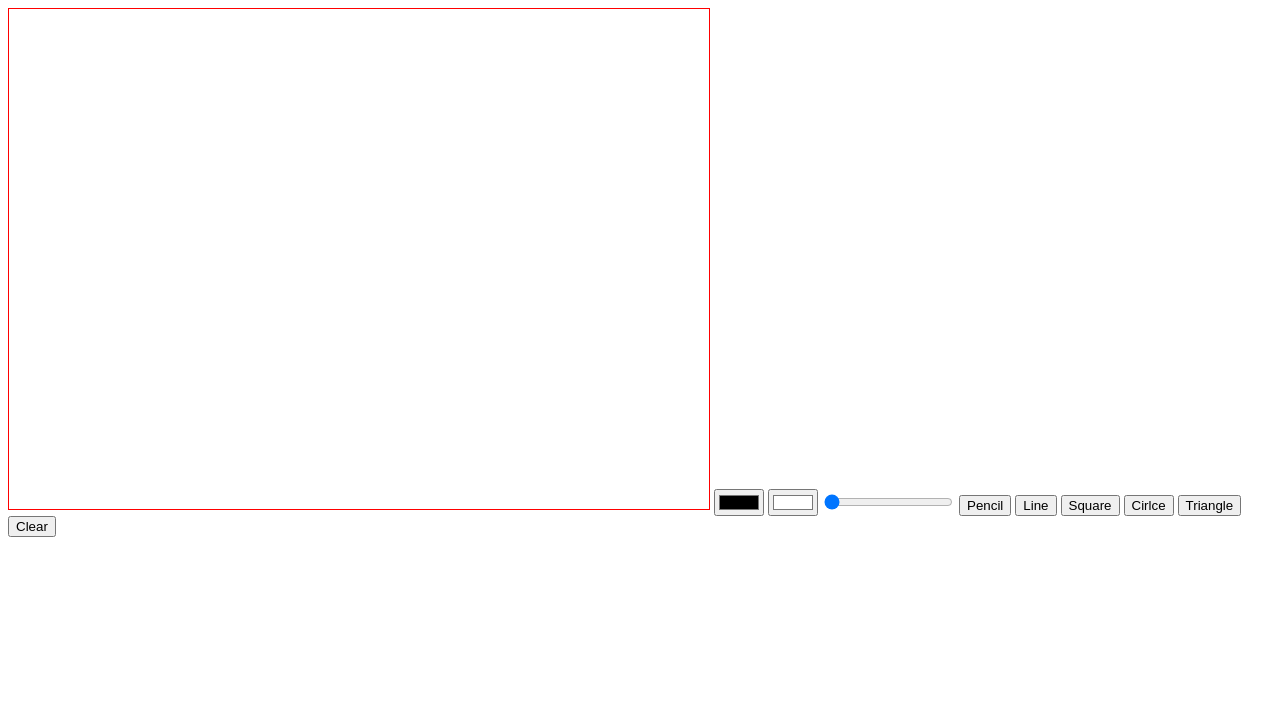
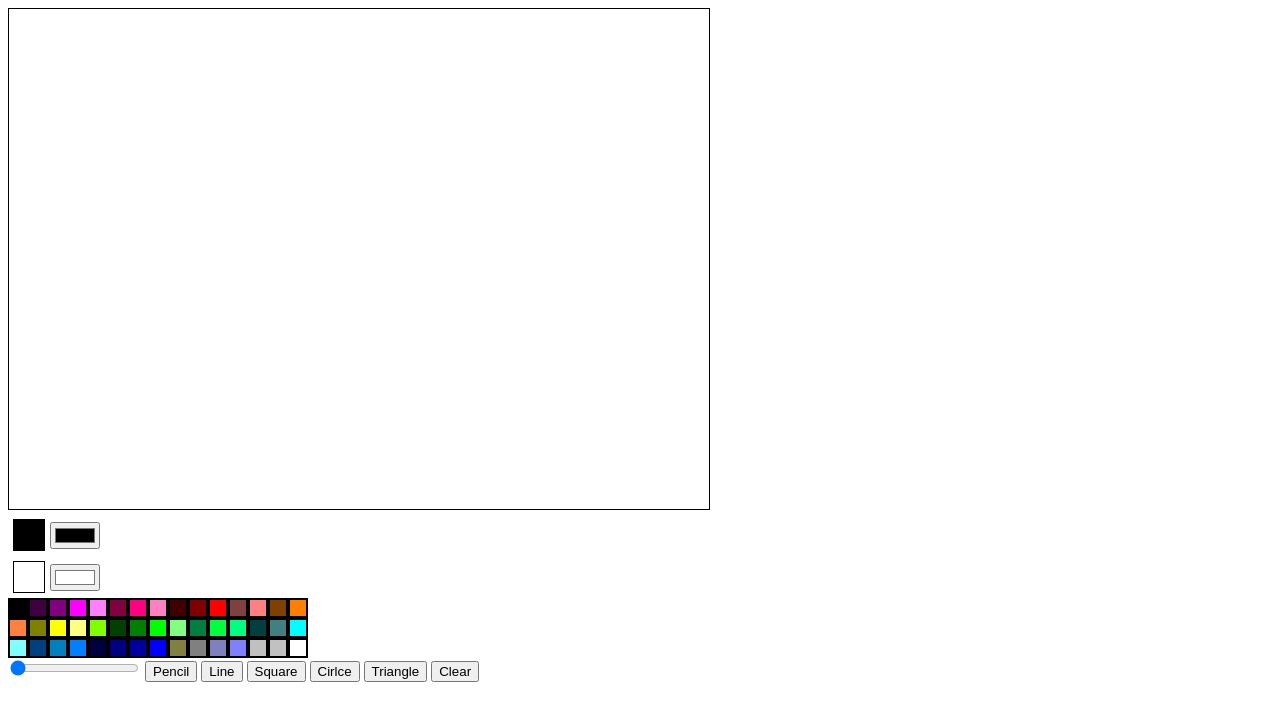
Before and after one commit to SomeQu/MSpaint, a Svelte app: page / in a window 1280 px wide. Shown: the top 720 px of the page. Built offline with nearby package versions, Linux system fonts and the light colour scheme.

Commit message:
add color palitre + main and secondary color

```diff
--- a/src/App.svelte
+++ b/src/App.svelte
@@ -1,15 +1,21 @@
 <script lang="ts">
-    import { onMount } from "svelte";
+    import { afterUpdate, onMount, setContext } from "svelte";
     import drawTriangle from './tools/drawTriangle'
     import drawCircle from './tools/drawCircle'
     import drawSquare from './tools/drawSquare'
+  import Colors from "./components/Colors.svelte";
+  import MainColor from "./components/mainColor.svelte";
+  import SecondColor from "./components/secondColor.svelte";
+  import { writable, type Writable } from "svelte/store";
     let canvas: HTMLCanvasElement;
     let crc2d: CanvasRenderingContext2D | null;
     let isDrawing = false;
     let x = 0;
     let y = 0;
-    let colorValue='#000000'
-    let fillColorValue= '#ffffff'
+    let colorValue:Writable<string | CanvasGradient | CanvasPattern>=writable('#000000')
+    let fillColorValue= writable('#ffffff')
+    setContext("colorValue",colorValue)
+    setContext("fillColorValue",fillColorValue)
     let penStyle = 'Pencil';
     let line = 1;
     let circleCenterX:any
@@ -24,8 +30,7 @@
     } else if (penStyle === 'Square') {
 
     } else if (penStyle === 'Circle') {
-        circleCenterX = x;
-        circleCenterY = y;
+
     }
 }
 
@@ -41,7 +46,7 @@ const onMouseUp = (e: MouseEvent) => {
         drawSquare(crc2d,x, y, canvasX, canvasY);
     } else if (penStyle === 'Circle') {
         const radius = Math.sqrt(Math.pow(x - circleCenterX, 2) + Math.pow(y - circleCenterY, 2));
-        drawCircle(crc2d,circleCenterX, circleCenterY, radius);
+        // drawCircle(crc2d,circleCenterX, circleCenterY, radius);
     }else if (penStyle==='Triangle'){
         drawTriangle(crc2d,x,y,canvasX,canvasY)
     }
@@ -50,6 +55,7 @@ const onMouseUp = (e: MouseEvent) => {
 const onMouseMove = (e: MouseEvent) => {
     if (!isDrawing) return;
     if (penStyle === 'Pencil') {
+
         crc2d?.beginPath();
         crc2d?.moveTo(x, y);
         x = e.offsetX;
@@ -67,22 +73,22 @@ const onMouseMove = (e: MouseEvent) => {
         canvas = document.getElementById("canvas") as HTMLCanvasElement;
         crc2d = canvas.getContext('2d');
         if (crc2d !== null) {
-            crc2d.strokeStyle = colorValue;
-            crc2d.fillStyle = fillColorValue;
+            crc2d.strokeStyle = $colorValue;
+            crc2d.fillStyle = $fillColorValue;
             crc2d.lineWidth = line;
         }
     });
-
+    $:console.log('$colorValue :>> ', $colorValue);
     const getColor = (e: any) => {
-        colorValue = e.target.value;
+        $colorValue = e.target.value;
         if (crc2d !== null) {
-            crc2d.strokeStyle = colorValue;
+            crc2d.strokeStyle = $colorValue;
         }
     }
     const getFillColor = (e: any) => {
-        fillColorValue = e.target.value;
+        $fillColorValue = e.target.value;
         if (crc2d !== null) {
-            crc2d.fillStyle = fillColorValue;
+
         }
     }
     const getLineWidth = (e: any) => {
@@ -91,7 +97,10 @@ const onMouseMove = (e: MouseEvent) => {
             crc2d.lineWidth = line;
         }
     }
-
+    afterUpdate(()=>{
+        crc2d!.strokeStyle=$colorValue
+        crc2d!.fillStyle = $fillColorValue;
+    })
     const changePen = (e: any) => {
         penStyle = e.target.innerText;
     }
@@ -101,7 +110,10 @@ const onMouseMove = (e: MouseEvent) => {
             crc2d.clearRect(0, 0, canvas.width, canvas.height);
         }
     }
+const onRClick = (e) =>{
 
+    e.preventDefault()
+}
 
 
 
@@ -113,14 +125,24 @@ const onMouseMove = (e: MouseEvent) => {
                 width="700"
                 height="500"
                 bind:this={canvas}
-                style="border:1px solid red"
+                style="border:1px solid black"
+                on:contextmenu={onRClick}
                 on:mousedown={onMouseDown}
                 on:mouseup={onMouseUp}
                 on:mousemove={onMouseMove}
         />
-        <input on:change={getColor} value="#000000" type="color">
-        <input on:change={getFillColor} value="#ffffff" type="color">
-        <input on:change={getLineWidth} type="range" value="1" step="1" min="1" max="10" name="" id="1">
+        <div class="main">
+
+            <MainColor/>
+            <input on:change={getColor} value={$colorValue} type="color" name="" id="">
+        </div>
+        <div class="main">
+
+            <SecondColor/>
+            <input on:change={getFillColor}  value={$fillColorValue} type="color" name="" id="">
+        </div>
+        <Colors/>
+        <input on:change={getLineWidth}  type="range" value="1" step="1" min="1" max="10" name="" id="1">
         <button on:click={changePen}>Pencil</button>
         <button on:click={changePen}>Line</button>
         <button on:click={changePen}>Square</button>
@@ -134,4 +156,8 @@ const onMouseMove = (e: MouseEvent) => {
     canvas {
         cursor: crosshair;
     }
+    .main{
+        display: flex;
+        align-items: center;
+    }
 </style>
--- /dev/null
+++ b/src/components/Colors.svelte
@@ -0,0 +1,48 @@
+<script lang="ts">
+    import { getContext } from "svelte";
+
+    const colors = [
+        '#000000', '#400040', '#800080', '#ff00ff', '#ff80ff', '#800040', '#ff0080', '#ff80c0', '#400000',
+        '#800000', '#ff0000', '#804040', '#ff8080', '#804000', '#ff8000', '#ff8040', '#808000',
+        '#ffff00', '#ffff80', '#80ff00', '#004000', '#008000', '#00ff00', '#80ff80', '#008040',
+        '#00ff40', '#00ff80', '#004040', '#408080', '#00ffff', '#80ffff', '#004080', '#0080c0',
+        '#0080ff', '#000040', '#000080', '#0000a0', '#0000ff',  '#808040', '#808080',
+        '#8080c0', '#8080ff', '#c0c0c0','#c1c1c1', '#ffffff'
+    ];
+
+    const colorValue = getContext("colorValue");
+    const fillColorValue = getContext("fillColorValue");
+
+    const chooseColor = (e: any) => {
+        $colorValue=e.target.id
+    }
+
+    const chooseSecondColor = (e: any) => {
+        $fillColorValue=e.target.id
+        e.preventDefault();
+    }
+</script>
+
+<div class="container">
+    {#each colors as color}
+        <button on:contextmenu={chooseSecondColor} on:click={chooseColor} id={color} style="color: {color}; background-color: {color}" class="color"></button>
+    {/each}
+</div>
+
+<style>
+    .container {
+        display: flex;
+        flex-wrap: wrap;
+        max-width: 300px;
+    }
+
+    .color {
+        width: 20px;
+        height: 20px;
+
+        display: flex;
+        justify-content: center;
+        align-items: center;
+        border: 2px solid black;
+    }
+</style>
--- /dev/null
+++ b/src/components/mainColor.svelte
@@ -0,0 +1,18 @@
+<script lang="ts">
+  import { getContext } from "svelte";
+
+ const colorValue=getContext("colorValue")
+
+</script>
+<div class="main-color" style="background-color: {$colorValue};"></div>
+<style lang="scss">
+    .main-color {
+        width: 30px;
+        height: 30px;
+        margin: 5px;
+        display: flex;
+        justify-content: center;
+        align-items: center;
+        border: 1px solid black;
+    }
+</style>
--- /dev/null
+++ b/src/components/secondColor.svelte
@@ -0,0 +1,18 @@
+<script lang="ts">
+  import { getContext } from "svelte";
+  const fillColorValue = getContext("fillColorValue");
+
+
+</script>
+<div class="main-color" style="background-color: {$fillColorValue}"></div>
+<style lang="scss">
+    .main-color {
+        width: 30px;
+        height: 30px;
+        margin: 5px;
+        display: flex;
+        justify-content: center;
+        align-items: center;
+        border: 1px solid black;
+    }
+</style>
--- a/src/tools/drawTriangle.ts
+++ b/src/tools/drawTriangle.ts
@@ -10,7 +10,7 @@ const drawTriangle = (
   context?.lineTo(endX, y);
   context?.lineTo((x + endX) / 2, endY);
   context?.closePath();
+  context?.fill();
   context?.stroke();
-  context?.fill();
 };
 export default drawTriangle;
```
